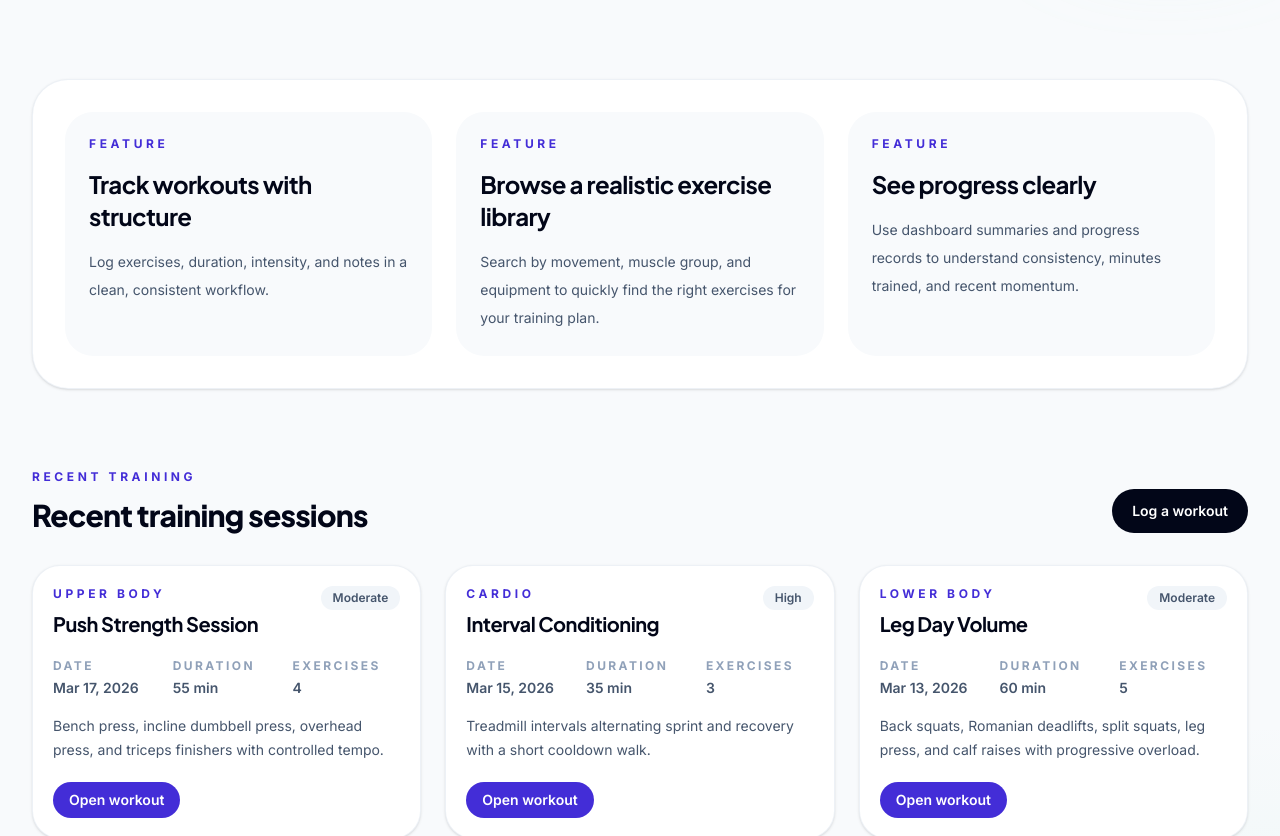
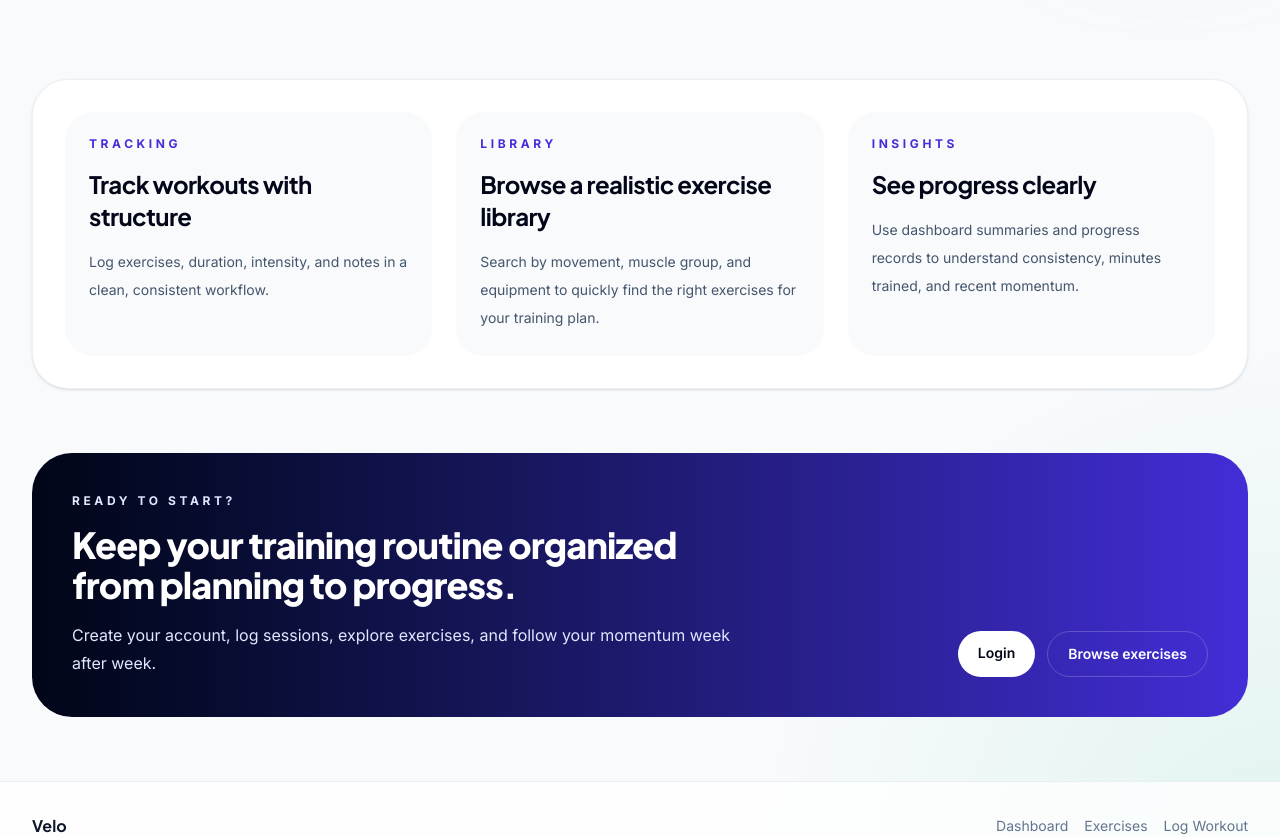
Before and after one commit to mhmdibrahimm/csc443-web-project, a React (Vite) app: page / in a window 1280 px wide. Shown: the part 900-1736 px from the top of the page. Built offline with nearby package versions, Linux system fonts and the light colour scheme.

Commit message:
fix(home): hide recent sessions for guests, vary feature card eyebrows

```diff
--- a/src/pages/HomePage.jsx
+++ b/src/pages/HomePage.jsx
@@ -2,62 +2,34 @@ import { Link } from "react-router-dom";
 import heroImage from "../assets/hero.png";
 import StatCard from "../components/StatCard";
 import WorkoutCard from "../components/WorkoutCard";
+import { useAppData } from "../context/AppDataContext";
 
+// Each feature gets its own short eyebrow label so the homepage doesn't
+// read "Feature / Feature / Feature" three times in a row.
 const features = [
   {
+    eyebrow: "Tracking",
     title: "Track workouts with structure",
     description:
       "Log exercises, duration, intensity, and notes in a clean, consistent workflow."
   },
   {
+    eyebrow: "Library",
     title: "Browse a realistic exercise library",
     description:
       "Search by movement, muscle group, and equipment to quickly find the right exercises for your training plan."
   },
   {
+    eyebrow: "Insights",
     title: "See progress clearly",
     description:
       "Use dashboard summaries and progress records to understand consistency, minutes trained, and recent momentum."
   }
 ];
 
-const recentWorkouts = [
-  {
-    id: "home-workout-1",
-    focus: "Upper Body",
-    title: "Push Strength Session",
-    intensity: "Moderate",
-    date: "2026-03-17",
-    durationMinutes: 55,
-    entries: [{ id: 1 }, { id: 2 }, { id: 3 }, { id: 4 }],
-    notes:
-      "Bench press, incline dumbbell press, overhead press, and triceps finishers with controlled tempo."
-  },
-  {
-    id: "home-workout-2",
-    focus: "Cardio",
-    title: "Interval Conditioning",
-    intensity: "High",
-    date: "2026-03-15",
-    durationMinutes: 35,
-    entries: [{ id: 1 }, { id: 2 }, { id: 3 }],
-    notes:
-      "Treadmill intervals alternating sprint and recovery with a short cooldown walk."
-  },
-  {
-    id: "home-workout-3",
-    focus: "Lower Body",
-    title: "Leg Day Volume",
-    intensity: "Moderate",
-    date: "2026-03-13",
-    durationMinutes: 60,
-    entries: [{ id: 1 }, { id: 2 }, { id: 3 }, { id: 4 }, { id: 5 }],
-    notes:
-      "Back squats, Romanian deadlifts, split squats, leg press, and calf raises with progressive overload."
-  }
-];
+export default function HomePage() {
+  const { currentUser, recentWorkouts } = useAppData();
 
-export default function HomePage() {
   return (
     <div className="pb-16">
       <section className="mx-auto grid max-w-7xl gap-12 px-4 py-16 sm:px-6 lg:grid-cols-[1.1fr_0.9fr] lg:items-center lg:px-8 lg:py-24">
@@ -155,7 +127,7 @@ export default function HomePage() {
                 className="rounded-[28px] bg-slate-50 p-6 dark:bg-slate-800"
               >
                 <p className="text-xs font-bold uppercase tracking-[0.3em] text-indigo-700 dark:text-indigo-300">
-                  Feature
+                  {feature.eyebrow}
                 </p>
                 <h2 className="mt-4 font-display text-2xl font-bold tracking-tight text-slate-950 dark:text-white">
                   {feature.title}
@@ -169,6 +141,7 @@ export default function HomePage() {
         </div>
       </section>
 
+      {currentUser && recentWorkouts.length > 0 && (
         <section className="mx-auto max-w-7xl px-4 py-12 sm:px-6 lg:px-8">
           <div className="flex flex-col gap-4 sm:flex-row sm:items-end sm:justify-between">
             <div>
@@ -193,6 +166,7 @@ export default function HomePage() {
             ))}
           </div>
         </section>
+      )}
 
       <section className="mx-auto max-w-7xl px-4 pt-8 sm:px-6 lg:px-8">
         <div className="rounded-[40px] bg-gradient-to-r from-slate-950 to-indigo-700 px-6 py-10 text-white sm:px-10">
```
Lines whose indentation alone changed are shown as unchanged.
